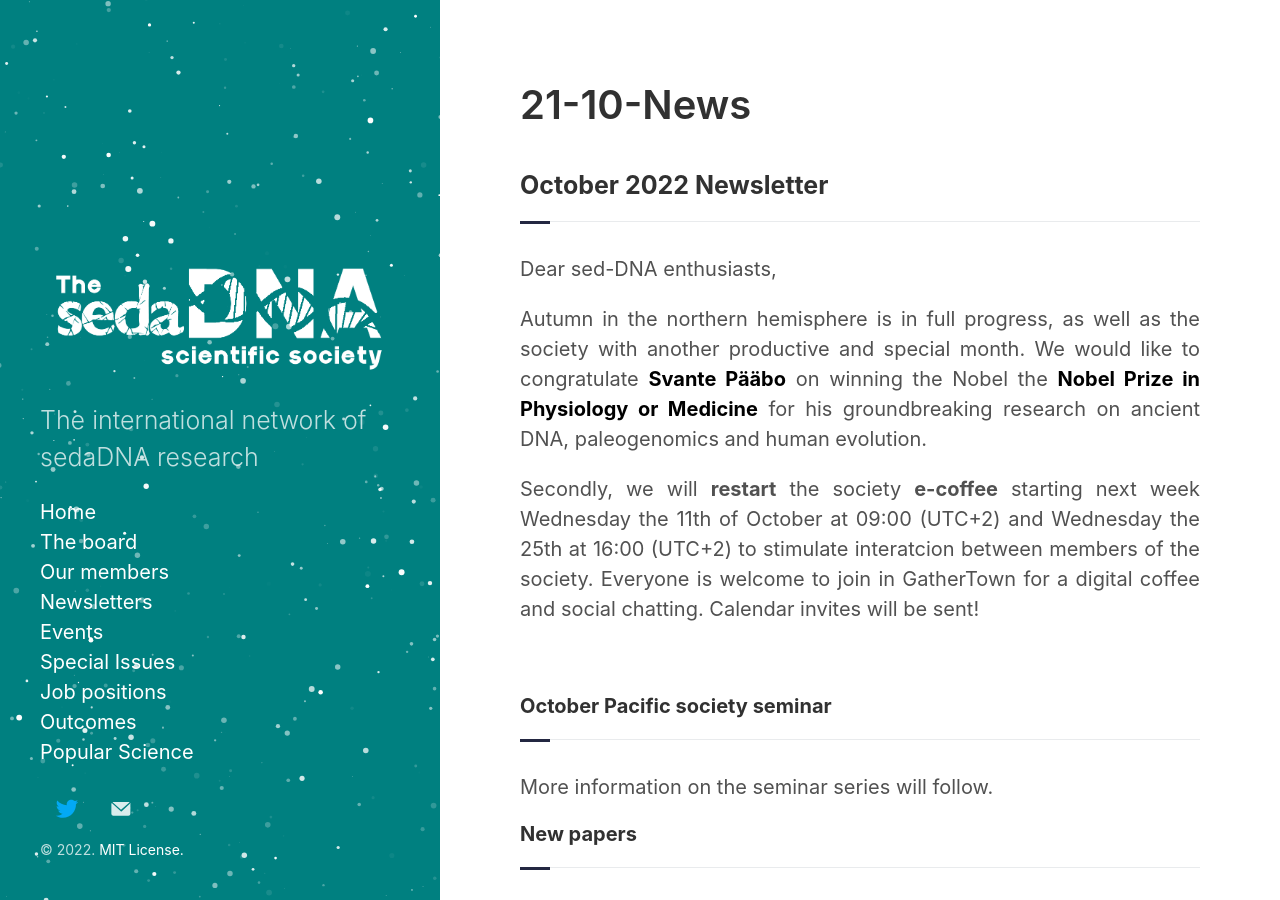
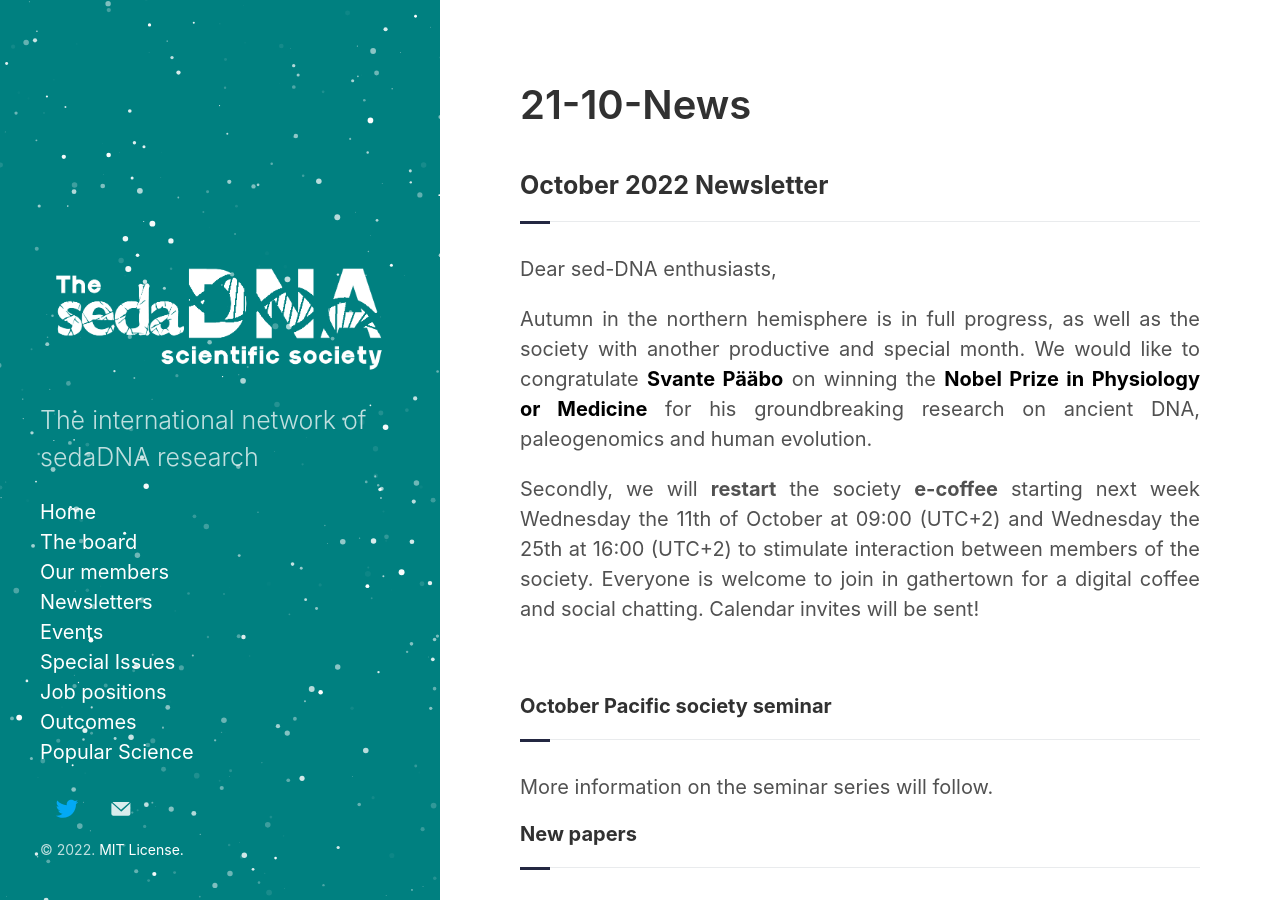
Before and after one commit to sedadna/sedadna.github.io, a Jekyll site: the page built from category/news/22-10.md, in a window 1280 px wide and 900 px high. Built offline with Jekyll 4.4.1, drawn with Linux system fonts in a browser that asks for light colours.

Commit message:
Update 22-10.md

```diff
--- a/category/news/22-10.md
+++ b/category/news/22-10.md
@@ -9,15 +9,14 @@
 
 <p>Dear sed-DNA enthusiasts,</p>
 <div class="intro">
-<p></p>
+
 <p>
-Autumn in the northern hemisphere is in full progress, as well as the society with another productive and special month. We would like to congratulate <a href="https://de.wikipedia.org/wiki/Svante_P%C3%A4%C3%A4bo" target="_blank"><b>Svante Pääbo</b></a> on winning the Nobel the <a href="https://www.nobelprize.org/prizes/medicine/2022/press-release/" target="_blank"><b>Nobel Prize in  Physiology or Medicine</b></a> for his groundbreaking research on ancient DNA, paleogenomics and human evolution.
+Autumn in the northern hemisphere is in full progress, as well as the society with another productive and special month. We would like to congratulate <a href="https://de.wikipedia.org/wiki/Svante_P%C3%A4%C3%A4bo" target="_blank"><b>Svante Pääbo</b></a> on winning the <a href="https://www.nobelprize.org/prizes/medicine/2022/press-release/" target="_blank"><b>Nobel Prize in  Physiology or Medicine</b></a> for his groundbreaking research on ancient DNA, paleogenomics and human evolution.
 </p>
 <p>
-Secondly, we will <b>restart</b> the society <b>e-coffee</b> starting next week Wednesday the 11th of October at 09:00 (UTC+2) and Wednesday the 25th at 16:00 (UTC+2) to stimulate interatcion between members of the society. Everyone is welcome to join in GatherTown for a digital coffee and social chatting. Calendar invites will be sent!
+Secondly, we will <b>restart</b> the society <b>e-coffee</b> starting next week Wednesday the 11th of October at 09:00 (UTC+2) and Wednesday the 25th at 16:00 (UTC+2) to stimulate interaction between members of the society. Everyone is welcome to join in gathertown for a digital coffee and social chatting. Calendar invites will be sent!
 
 </p>
-<p></p>
 
 <br>
 <div class="intro">
```
